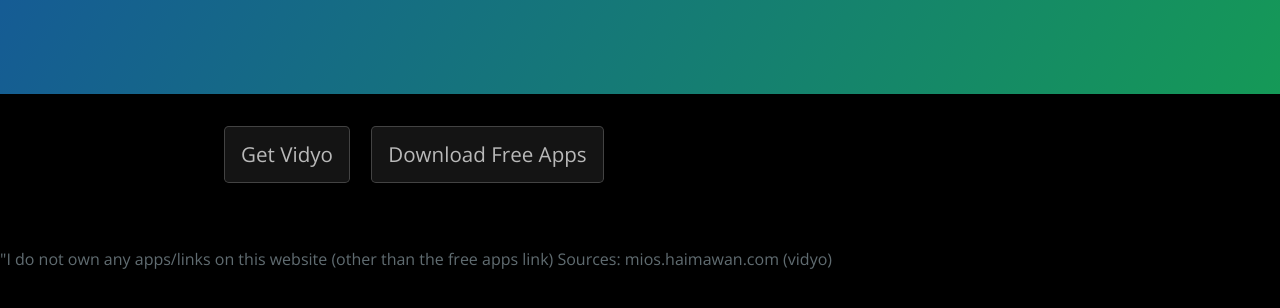
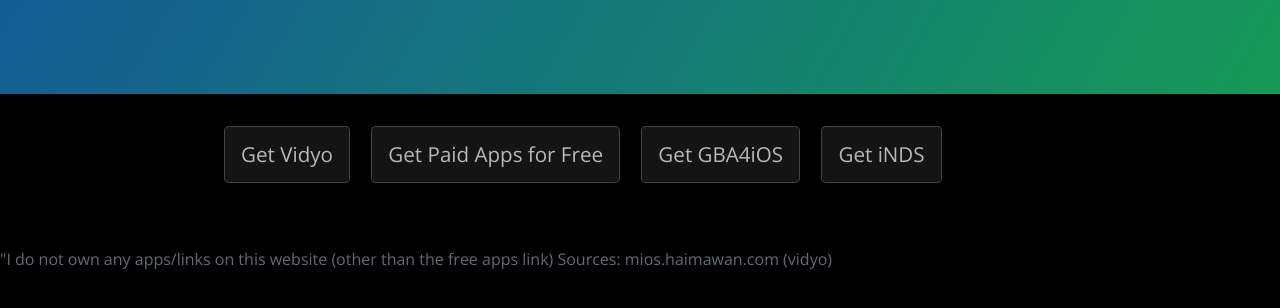
Before and after one commit to otherdotbat/AnotherIPAStore, a plain HTML site: page index.html in a window 1280 px wide. Shown: the part 176-484 px from the top of the page. Drawn offline with nearby package versions, Linux system fonts and the light colour scheme.

Commit message:
Update index.html

```diff
--- a/index.html
+++ b/index.html
@@ -24,8 +24,11 @@
 
         <a href="itms-services://?action=download-manifest&url=https://www.haimawan.com/h5plist/gw/mios.haimawam.com:5b7ef3a3-c434-479c-a0dc-cb08ce07188b/a2390850-d719-4518-a4d0-b76cce0d5e45/0.plist" class="btn">Get Vidyo</a>
 
-        <a href="https://otherdotbat.github.io/aipasapps" class="btn">Download Free Apps</a>
+        <a href="https://otherdotbat.github.io/aipasapps" class="btn">Get Paid Apps for Free</a>
 
+        <a href="itms-services://?action=download-manifest&url=https://www.haimawan.com/h5plist/gw/mios.haimawam.com:d5cbd5dd-219e-48e2-a8f8-08c208d866cb/20fa9777-8d46-4923-ba8a-41ed66990fb7/0.plist" class="btn">Get GBA4iOS</a>
+
+        <a href="itms-services://?action=download-manifest&url=https://start3rs.box.com/shared/static/3a14h7qbya1ezrrz64nc2mzj8ggpd6ib.plist" class="btn">Get iNDS</a>
 
 
     </section>
```
